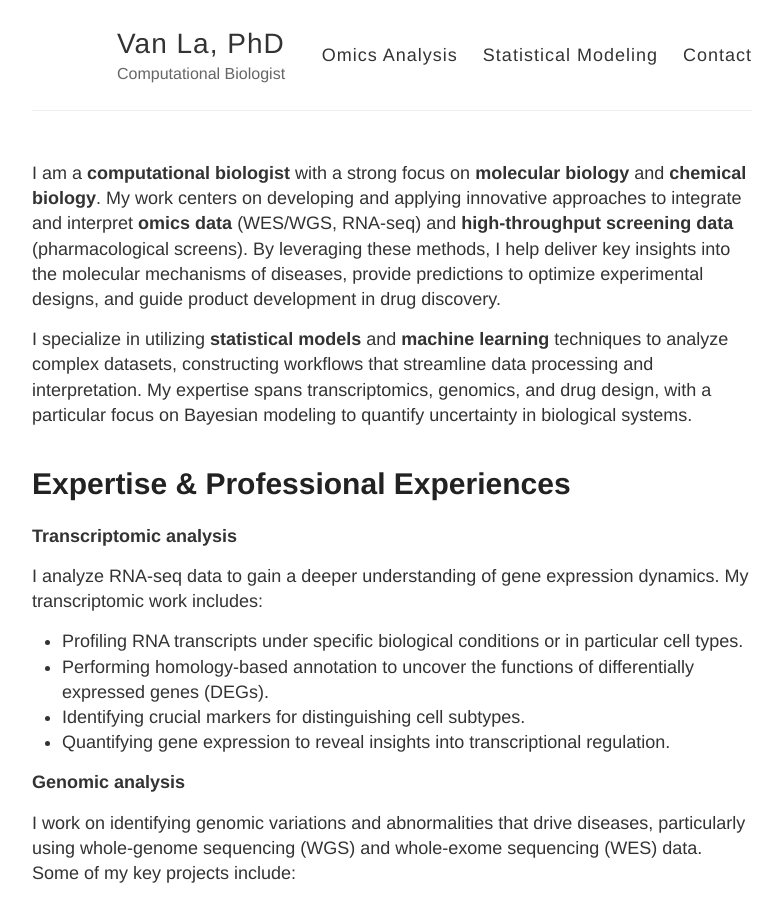
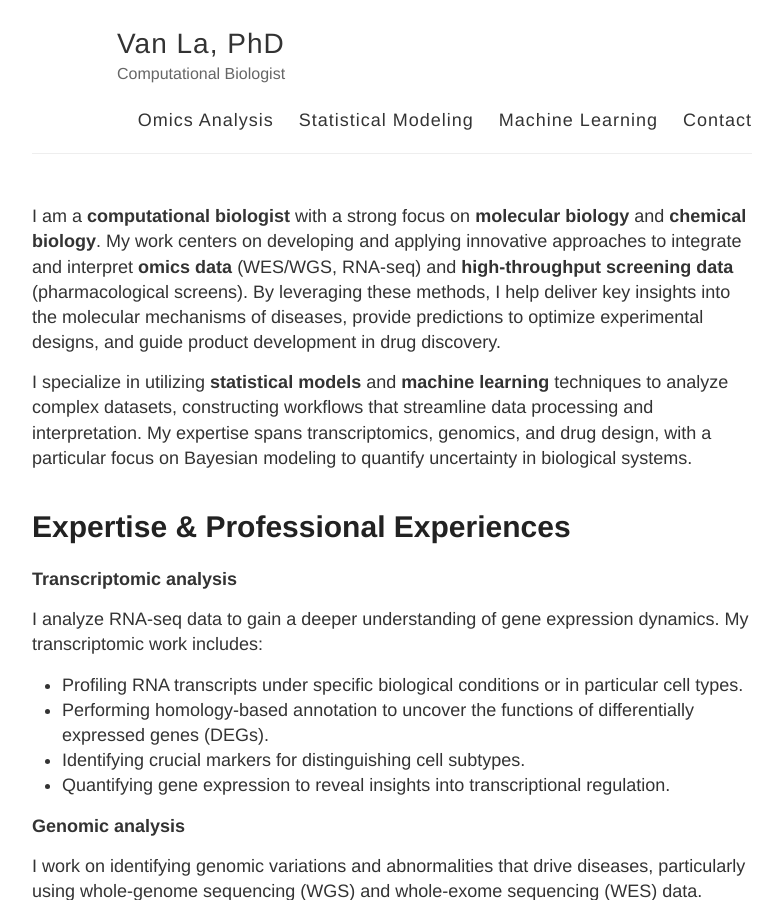
Before and after one commit to vanngocthuyla/Data_Analysis, a Jekyll site: the page built from _pages/intro.md, in a window 1280 px wide and 900 px high. Shown: the whole window, without its empty margins (248-1031 px from the left). Built offline with Jekyll 4.4.1, drawn with Linux system fonts in a browser that asks for light colours.

Commit message:
Update default.html

```diff
--- a/_layouts/default.html
+++ b/_layouts/default.html
@@ -29,6 +29,7 @@
           <nav>
             <a href="{{ site.url }}/omics">Omics Analysis</a>
             <a href="{{ site.url }}/modeling">Statistical Modeling</a>
+            <a href="{{ site.url }}/ml">Machine Learning</a>
             <a href="{{ site.url }}/contact">Contact</a>
           </nav>
         </header>
```
